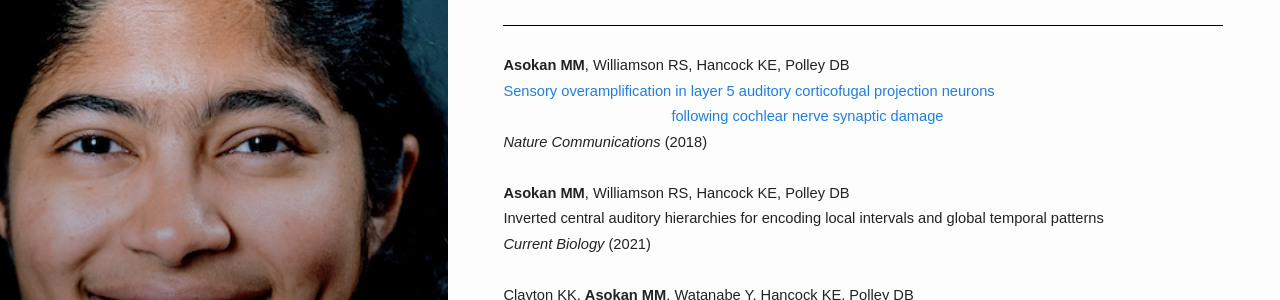
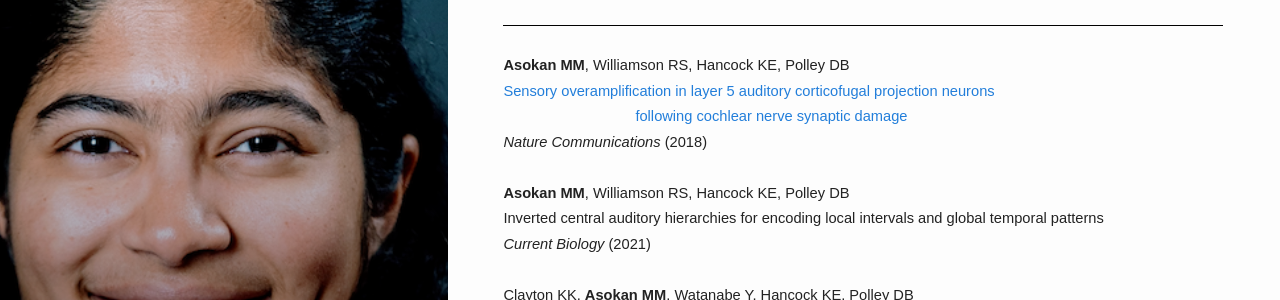
Before and after one commit to Meenakshi-Asokan/Meenakshi-Asokan.github.io, a Jekyll site: the page built from pages/2_cv.html, in a window 1280 px wide and 900 px high, scrolled down 518 px. Shown: the part 150-450 px from the top of the window. Built offline with Jekyll 4.4.1, drawn with Linux system fonts in a browser that asks for light colours; nearby versions of some CDN libraries; some web fonts are replaced; library files that are not in the unit come from our copies.

Commit message:
Update 2_cv.html

```diff
--- a/pages/2_cv.html
+++ b/pages/2_cv.html
@@ -114,7 +114,7 @@ font-family:"Century Gothic",sans-serif'>Asokan MM</span></b><span
 style='font-size:11.0pt;font-family:"Century Gothic",sans-serif'>, Williamson RS, Hancock KE, Polley DB</span></p>
 
 <p class=MsoNormal style='margin-top:0in;margin-right:-.5in;margin-bottom:0in;
-margin-left:1.75in;margin-bottom:.0001pt;text-indent:-1.75in'><span style='font-size:11.0pt;
+margin-left:99.0pt;margin-bottom:.0001pt;text-indent:-99.0pt'><span style='font-size:11.0pt;
 font-family:"Century Gothic",sans-serif'><a
 href="https://www.nature.com/articles/s41467-018-04852-y">Sensory overamplification in layer 5 auditory corticofugal projection neurons<br>
   following cochlear nerve synaptic damage</a></span></p>
```
